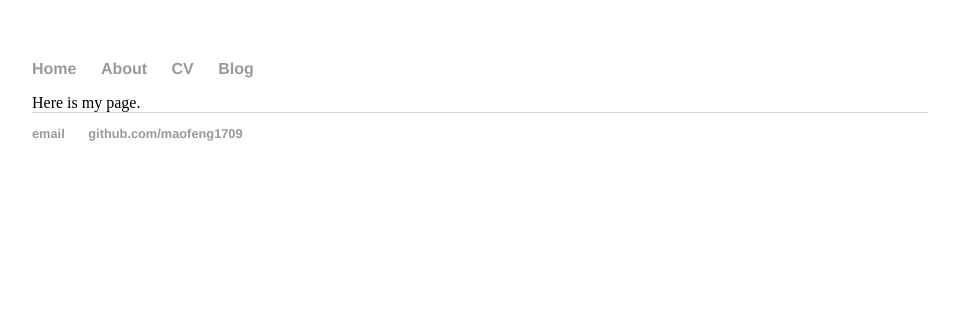
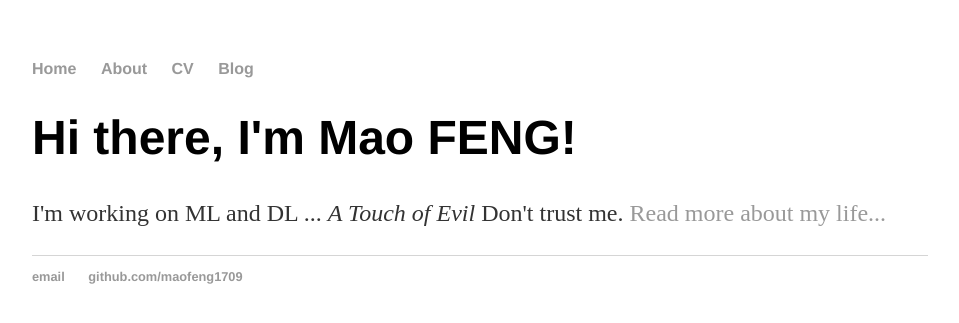
Before and after one commit to maofeng1709/maofeng.github.io, a Jekyll site: the page built from index.html, in a window 1280 px wide. Shown: the top 323 px of the page, without its empty margins (160-1119 px from the left). Built offline with Jekyll 4.4.1, drawn with Linux system fonts in a browser that asks for light colours.

Commit message:
Update index.html

```diff
--- a/index.html
+++ b/index.html
@@ -2,5 +2,7 @@
 title: This is my title
 layout: default
 ---
-
-Here is my page.
+<div class="blurb">
+	<h1>Hi there, I'm Mao FENG!</h1>
+	<p>I'm working on ML and DL ... <em>A Touch of Evil</em> Don't trust me. <a href="/about">Read more about my life...</a></p>
+</div><!-- /.blurb -->
```
